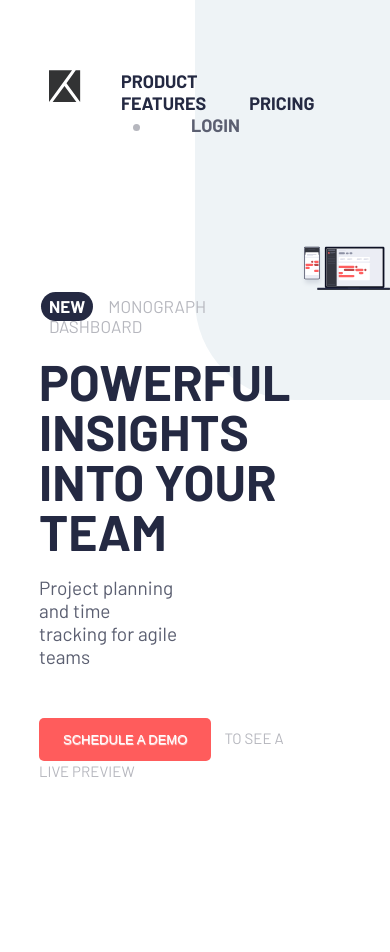
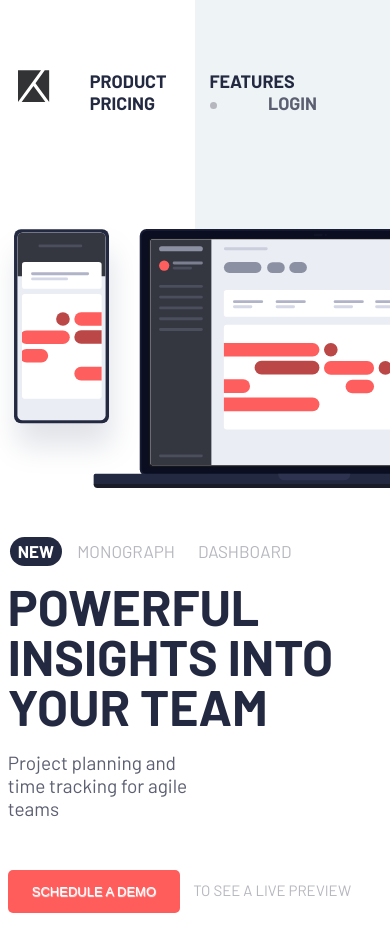
Before and after one commit to SALAH-EDDIB/Reenforcement, a website: page index.html in a window 390 px wide. Both pictures are taken after a click on the element "NEW". Before the commit the page ends 844 px from the top, so only its background shows below. Drawn offline with Linux system fonts and the light colour scheme.

Commit message:
start on responsive
daily commit

```diff
--- a/index.html
+++ b/index.html
@@ -67,9 +67,9 @@
 
         <h1 class="textarea__bigh" id="textarea__bigh">Powerful insights into your team</h1>
 
-        <h4 class="textarea__smallh">Project planning and time tracking for agile teams</h4>
+        <h4 class="textarea__smallh" id="textarea__smallh">Project planning and time tracking for agile teams</h4>
 
-        <button class="textarea__btn">Schedule a demo</button>
+        <button class="textarea__btn" id="textarea__btn">Schedule a demo</button>
 
         <span class="textarea__spn"> to see a live preview</span>
 
--- a/js/script.js
+++ b/js/script.js
@@ -1,5 +1,7 @@
 var menuItem = document.getElementById("textarea__lists").getElementsByTagName("il");
 var bigText = document.getElementById("textarea__bigh");
+var smallText = document.getElementById("textarea__smallh");
+var button = document.getElementById("textarea__btn")
 
 
 menuItem[1].addEventListener("click", selectItem);
@@ -10,6 +12,10 @@ function selectItem() {
     this.classList.add("list1");
     menuItem[0].classList.remove("list1");
     menuItem[2].classList.remove("list1");
+    bigText.innerHTML = "We add value to your businesses "
+    smallText.innerHTML = "We have a passion for producing distinctive"
+    button.innerHTML = "start a projet"
+
 
 
 
@@ -19,11 +25,19 @@ function selectItem1() {
     this.classList.add("list1");
     menuItem[1].classList.remove("list1");
     menuItem[2].classList.remove("list1");
+    bigText.innerHTML = "POWERFUL INSIGHTS INTO YOUR TEAM"
+    smallText.innerHTML = "Project planning and time tracking for agile teams"
+    button.innerHTML = "SCHEDULE A DEMO"
+
+
 }
 
 function selectItem2() {
     this.classList.add("list1");
     menuItem[0].classList.remove("list1");
     menuItem[1].classList.remove("list1");
+    bigText.innerHTML = "DIGITAL BEAUTY INSIDE AND OUT"
+    smallText.innerHTML = "We build websites that build brands"
+    button.innerHTML = "start your brand"
 
 }
--- a/sass/main.scss
+++ b/sass/main.scss
@@ -1,3 +1,15 @@
+@mixin mq($width) {
+
+
+    @media (max-width: $width) {
+        @content;
+    }
+
+
+
+}
+
+
 * {
     margin: 0;
     padding: 0;
@@ -5,8 +17,9 @@
 }
 
 html {
-    overflow: hidden;
+    overflow-x: hidden;
 }
+
 
 
 
@@ -16,11 +29,19 @@ body {
     font-family: 'Barlow', ;
     overflow: hidden;
 
+
+
+
 }
 
 .container {
     width: 80%;
     margin: auto;
+
+    @include mq(1300px) {
+        width: 96%;
+
+    }
 }
 
 .bg {
@@ -143,12 +164,40 @@ ul {
     justify-content: space-between;
     margin-top: 100px;
 
+
+    @include mq(1075px) {
+        flex-direction: column-reverse;
+    }
+
     img {
-        width: 150%;
+        width: 130%;
         position: relative;
 
 
-        left: 15%;
+        left: 25%;
+
+        @include mq(1300px) {
+            left: 9%;
+
+        }
+
+        @include mq(1075px) {
+            width: 100vw;
+            left: 20%;
+        }
+
+        @include mq(720px) {
+            width: 120vw;
+            left: 10%;
+        }
+
+        @include mq(500px) {
+            width: 140vw;
+            left: -5%;
+        }
+
+
+
 
 
     }
@@ -158,6 +207,13 @@ ul {
 
 .textarea {
     margin-top: 50px;
+    width: 60%;
+    margin-bottom: 40px;
+
+    @include mq(1075px) {
+        width: 100%;
+    }
+
 
     &__lists {
         margin-bottom: 20px;
@@ -196,6 +252,7 @@ ul {
         color: hsl(230, 29%, 20%);
         line-height: 100%;
         margin-bottom: 20px;
+        transition: all .7s ease-in-out;
     }
 
     &__smallh {
```
Also changed, not shown: css/style.css.
